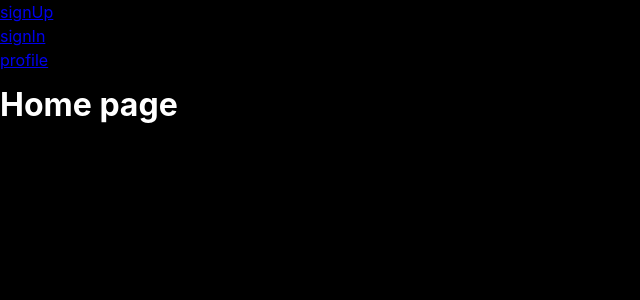
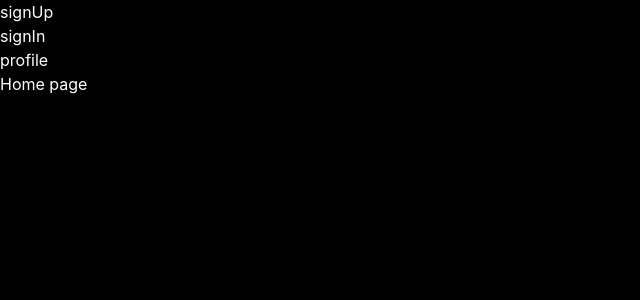
Before and after one commit to Dangerous-Itishnik/inctagram-project, a Next.js app: page / in a window 1280 px wide. Shown: the top 300 px of the page, without its empty margins (0-640 px from the left). Built offline with nearby package versions, Linux system fonts and the light colour scheme.

Commit message:
add: global style

```diff
--- a/src/styles/_globals.scss
+++ b/src/styles/_globals.scss
@@ -5,10 +5,21 @@ html {
   -moz-osx-font-smoothing: grayscale;
 }
 
+* {
+  margin: 0;
+  padding: 0;
+  border: 0;
+}
+
 *,
 *::before,
 *::after {
   box-sizing: border-box;
+}
+
+button {
+  cursor: pointer;
+  background-color: transparent;
 }
 
 input,
@@ -24,15 +35,42 @@ option {
   color: inherit;
 }
 
+a {
+  color: inherit;
+  text-decoration: none;
+}
+
 a:visited {
   color: inherit;
+}
+
+ul li {
+  list-style: none;
+}
+
+img {
+  vertical-align: top;
 }
 
 p {
   margin: 0;
 }
 
+h1,
+h2,
+h3,
+h4,
+h5,
+h6 {
+  font-size: inherit;
+  font-weight: inherit;
+}
+
 body {
+  display: flex;
+  flex-direction: column;
+
+  height: 100%;
   margin: 0;
   padding: 0;
 
```
